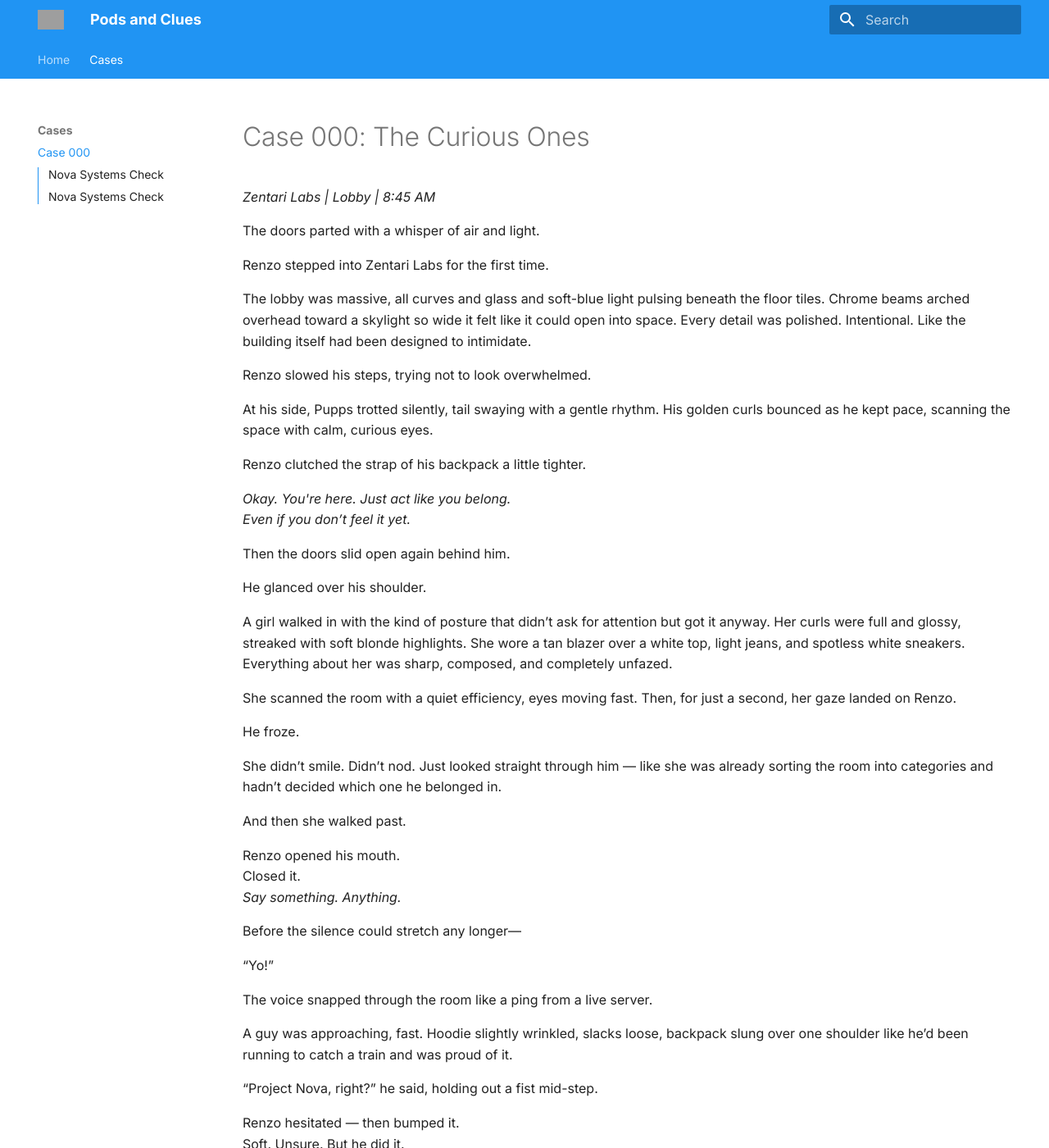
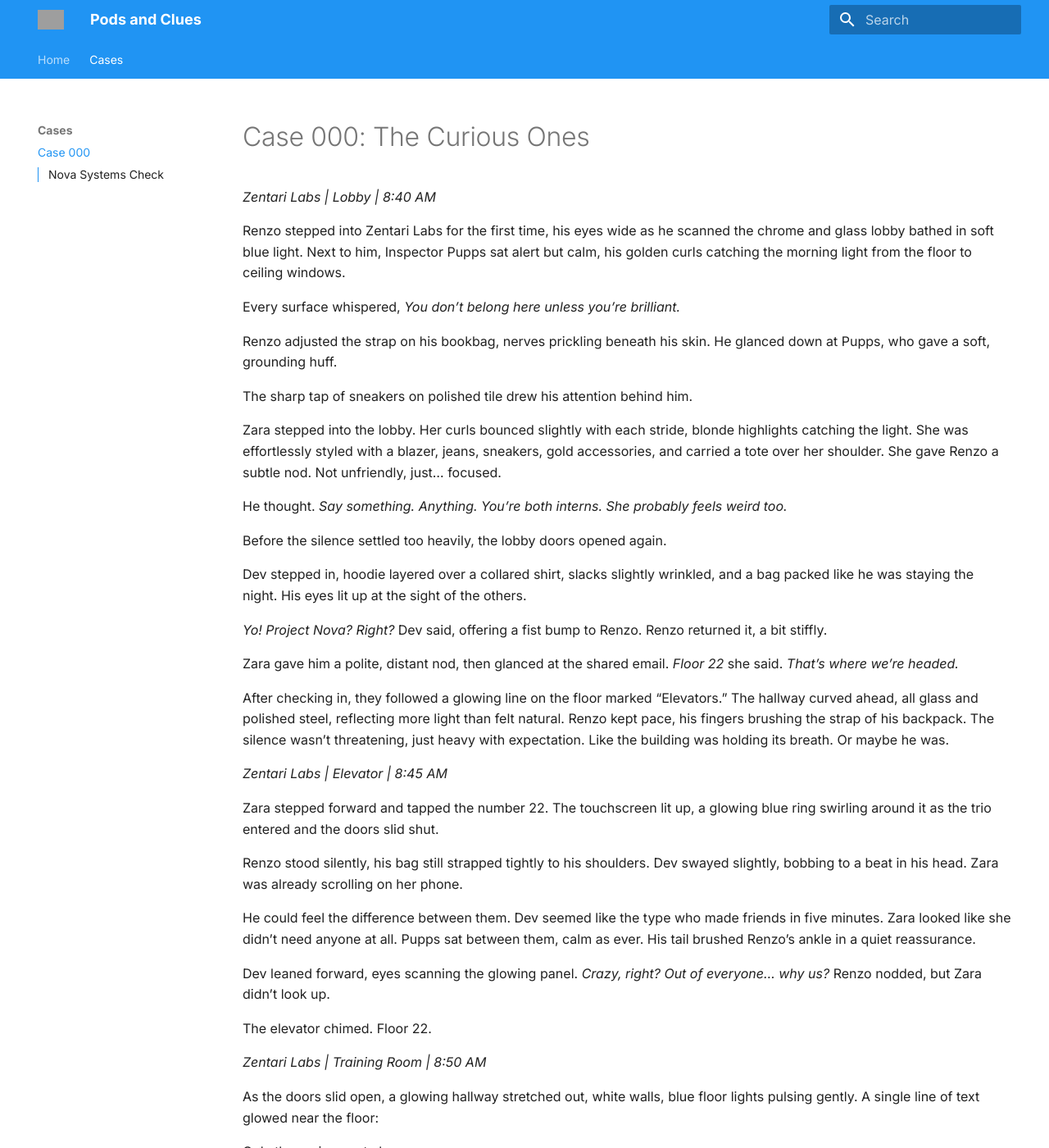
Before and after one commit to zentarilabs/pods-and-clues, an MkDocs documentation site: the page built from docs/cases/case-000.md, in a window 1280 px wide and 1400 px high. Shown: the whole window at 82% size. Built offline with MkDocs 1.6.1 and Material for MkDocs 9.7.7, drawn with Linux system fonts in a browser that asks for light colours; nearby versions of some CDN libraries; some of the changed text lies outside the part shown; grey boxes are pictures that could not be loaded.

Commit message:
Update Case-000

```diff
--- a/docs/cases/case-000.md
+++ b/docs/cases/case-000.md
@@ -1,60 +1,87 @@
 # Case 000: The Curious Ones
 
-*Zentari Labs | Lobby | 8:45 AM*
+*Zentari Labs | Lobby | 8:40 AM*
 
-The doors parted with a whisper of air and light.
+Renzo stepped into Zentari Labs for the first time, his eyes wide as he scanned the chrome and glass lobby bathed in soft blue light. Next to him, Inspector Pupps sat alert but calm, his golden curls catching the morning light from the floor to ceiling windows.
 
-Renzo stepped into Zentari Labs for the first time.
+Every surface whispered, *You don’t belong here unless you’re brilliant.*
 
-The lobby was massive, all curves and glass and soft-blue light pulsing beneath the floor tiles. Chrome beams arched overhead toward a skylight so wide it felt like it could open into space. Every detail was polished. Intentional. Like the building itself had been designed to intimidate.
+Renzo adjusted the strap on his bookbag, nerves prickling beneath his skin. He glanced down at Pupps, who gave a soft, grounding huff.
 
-Renzo slowed his steps, trying not to look overwhelmed.
+The sharp tap of sneakers on polished tile drew his attention behind him.
 
-At his side, Pupps trotted silently, tail swaying with a gentle rhythm. His golden curls bounced as he kept pace, scanning the space with calm, curious eyes.
+Zara stepped into the lobby. Her curls bounced slightly with each stride, blonde highlights catching the light. She was effortlessly styled with a blazer, jeans, sneakers, gold accessories, and carried a tote over her shoulder. She gave Renzo a subtle nod. Not unfriendly, just… focused.
 
-Renzo clutched the strap of his backpack a little tighter.
+He thought. *Say something. Anything. You’re both interns. She probably feels weird too.*
 
-*Okay. You're here. Just act like you belong.*
-*Even if you don’t feel it yet.*
+Before the silence settled too heavily, the lobby doors opened again.
 
-Then the doors slid open again behind him.
+Dev stepped in, hoodie layered over a collared shirt, slacks slightly wrinkled, and a bag packed like he was staying the night. His eyes lit up at the sight of the others.
 
-He glanced over his shoulder.
+*Yo! Project Nova? Right?* Dev said, offering a fist bump to Renzo. Renzo returned it, a bit stiffly.
 
-A girl walked in with the kind of posture that didn’t ask for attention but got it anyway. Her curls were full and glossy, streaked with soft blonde highlights. She wore a tan blazer over a white top, light jeans, and spotless white sneakers. Everything about her was sharp, composed, and completely unfazed.
+Zara gave him a polite, distant nod, then glanced at the shared email. *Floor 22* she said. *That’s where we’re headed.*
 
-She scanned the room with a quiet efficiency, eyes moving fast. Then, for just a second, her gaze landed on Renzo.
+After checking in, they followed a glowing line on the floor marked “Elevators.” The hallway curved ahead, all glass and polished steel, reflecting more light than felt natural. Renzo kept pace, his fingers brushing the strap of his backpack. The silence wasn’t threatening, just heavy with expectation. Like the building was holding its breath. Or maybe he was.
 
-He froze.
+*Zentari Labs | Elevator | 8:45 AM*
 
-She didn’t smile. Didn’t nod. Just looked straight through him — like she was already sorting the room into categories and hadn’t decided which one he belonged in.
+Zara stepped forward and tapped the number 22. The touchscreen lit up, a glowing blue ring swirling around it as the trio entered and the doors slid shut.
 
-And then she walked past.
+Renzo stood silently, his bag still strapped tightly to his shoulders. Dev swayed slightly, bobbing to a beat in his head. Zara was already scrolling on her phone.
 
-Renzo opened his mouth.
-Closed it.
-*Say something. Anything.*
+He could feel the difference between them. Dev seemed like the type who made friends in five minutes. Zara looked like she didn’t need anyone at all. Pupps sat between them, calm as ever. His tail brushed Renzo’s ankle in a quiet reassurance.
 
-Before the silence could stretch any longer—
+Dev leaned forward, eyes scanning the glowing panel. *Crazy, right? Out of everyone… why us?* Renzo nodded, but Zara didn’t look up.
 
-“Yo!”
+The elevator chimed. Floor 22.
 
-The voice snapped through the room like a ping from a live server.
+*Zentari Labs | Training Room | 8:50 AM*
 
-A guy was approaching, fast. Hoodie slightly wrinkled, slacks loose, backpack slung over one shoulder like he’d been running to catch a train and was proud of it.
+As the doors slid open, a glowing hallway stretched out, white walls, blue floor lights pulsing gently. A single line of text glowed near the floor:
 
-“Project Nova, right?” he said, holding out a fist mid-step.
+Only the curious get chosen.
 
-Renzo hesitated — then bumped it.
-Soft. Unsure. But he did it.
+Dev stepped out first, grinning. *I like the vibes already.*
 
-“Nice,” the guy said, nodding. “First win of the day.”
+The room was a spacious training floor with individual desks, each with a Zentari laptop. Renzo counted eight in total.
 
-Renzo let out a nervous breath.
-Zara — he didn’t know her name yet, but somehow it fit — didn’t look back.
+*Are there more of us?* he asked quietly.
 
-Pupps sat down beside him, calm and watchful.
-Like he already knew: something was beginning.
+Zara didn’t turn. *Eight total. We’re just early.*
+
+Renzo slid into the seat farthest from the door. Pupps curled up beside his chair without a sound. Zara took the spot two seats down. Dev sat between them. Four other interns stepped into the room. Some walked directly to their laptops. Others hovered, scanning the space like they weren’t sure where to sit. No one said much. Then came the last: a tall girl with silver glasses and a giant bun of coiled braids. She gave a polite nod to no one in particular and made her way to a desk at the far end.
+
+As the final intern stepped into the room, the lights dimmed. A soft chime echoed overhead. Then, with quiet confidence, a sharply dressed man entered behind them. He moved to the center of the room, raised a hand, and the space responded. A glowing “Z” emblem shimmered into view, slowly rotating before unfolding into a full holographic display.
+
+*Welcome to Zentari Labs,* he said, voice calm and reassuring. *You weren’t just chosen for your skills, you were chosen because you’re curious. And in this place, only the curious move forward. You are Cohort 4 of Project Nova. Thousands applied. Only eight were selected*
+
+Dev whispered, *Only the curious get chosen, interesting.*
+
+*Project Nova is a fully immersive. You’ll receive new cases, and each one reflects a real world challenge you might face in a cloud-native environment. But before each case begins, you’ll complete a brief training module. These are delivered directly to your terminal. Complete the module, and then unlock the case.*
+
+Zara leaned back slightly, arms crossed.
+
+*Your first task begins with Kubernetes. You’ll be introduced to the CLI short for command-line interface and kubectl, short for Kubernetes Control. There has been debate on how to pronounce it. But if you want to stand out and be right it’s kyoob-see-tee-ell.*
+
+Renzo nodded slightly to himself.
+
+*Training modules will teach you what you need. Cases will show you if you’ve truly learned it.*
+
+The hologram folded down like origami into a single blinking prompt.
+
+*Good luck, Cohort 4. Your journey starts now* he added, already walking toward the exit. He didn’t look back, he didn’t need to. The door slid closed behind him with a soft hiss. The room returned to normal light.
+
+Renzo stared at the screen. Next to him, Dev was already typing. Zara was skimming the training module. Pupps had curled up under the desk again, a small safe zone.
+
+Renzo exhaled. He tapped the trackpad. The screen blinked to life.
+
+*Welcome to Zentari Labs*
+*Press ENTER to begin the training module...*
+
+He hovered over the key, then pressed it.
+
+Pupps sat down beside him, calm and watchful. Like he already knew: something was already beginning.
 
 ---
 
@@ -69,9 +96,7 @@ A. Kubernetes Cluster Tool
 B. Kubernetes Container Loader
 C. Kubernetes Control
 D. Kubernetes Core Terminal
-
 <details><summary>Answer</summary><strong>C — Kubernetes Control</strong></details>
-
 ---
 
 **2. What is the recommended way to pronounce `kubectl`?**
@@ -79,43 +104,4 @@ A. kube cuddle
 B. kube control
 C. kube see tee ell
 D. kubey tool
-
 <details><summary>Answer</summary><strong>C — kube see tee ell</strong></details>
-
----
-
-> *Zentari Labs Internal Note:*
-> Accuracy in command usage begins with clarity in terminology.
-> If unsure, re-review your onboarding training module.
-
----
-
-### Nova Systems Check
-*Pre-Case Readiness Verification — Cohort 4*
-To proceed with **Case 001**, all interns must confirm foundational knowledge from the training module.
-
----
-
-**1. What does `kubectl` stand for?**
-A. Kubernetes Cluster Tool
-B. Kubernetes Container Loader
-C. Kubernetes Control
-D. Kubernetes Core Terminal
-
-<details><summary>Answer</summary><strong>C — Kubernetes Control</strong></details>
-
----
-
-**2. What is the recommended way to pronounce `kubectl`?**
-A. kube cuddle
-B. kube control
-C. kube see tee ell
-D. kubey tool
-
-<details><summary>Answer</summary><strong>C — kube see tee ell</strong></details>
-
----
-
-> *Zentari Labs Internal Note:*
-> Accuracy in command usage begins with clarity in terminology.
-> If unsure, re-review your onboarding training module.
```
